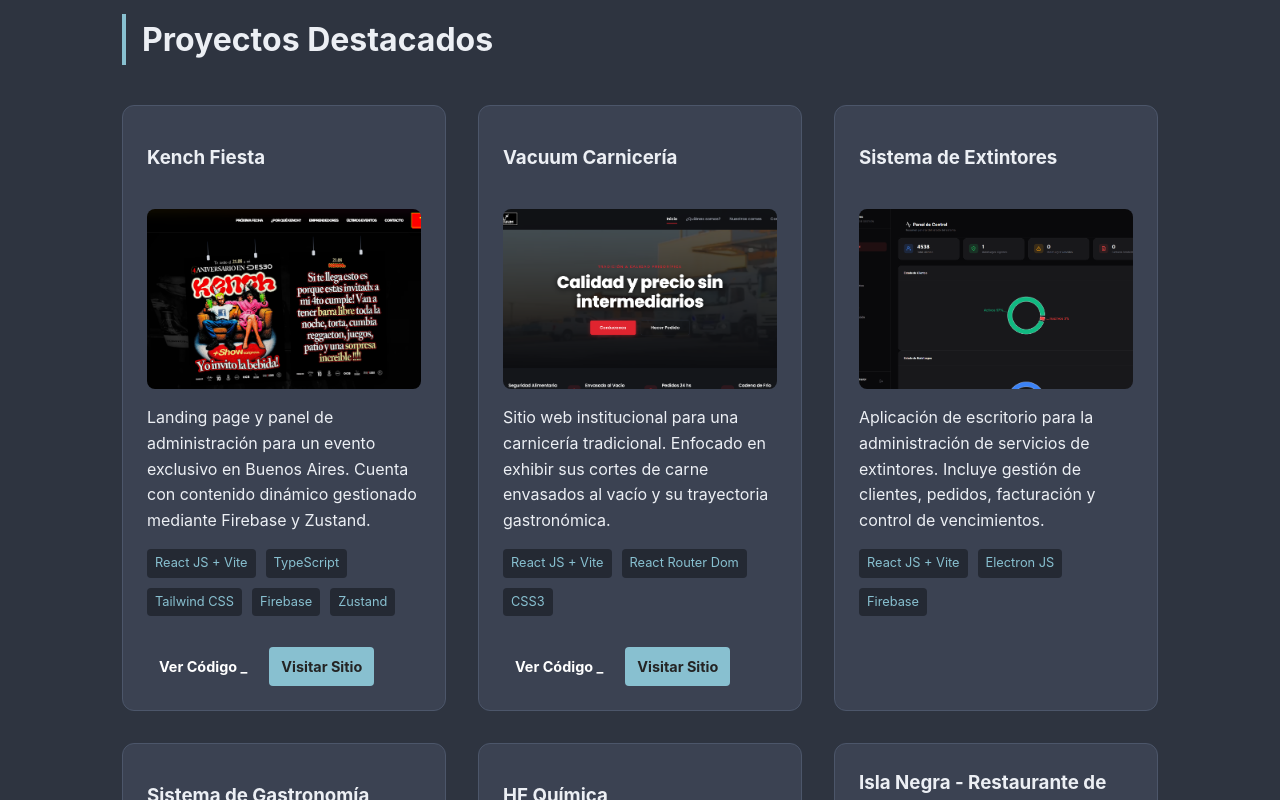
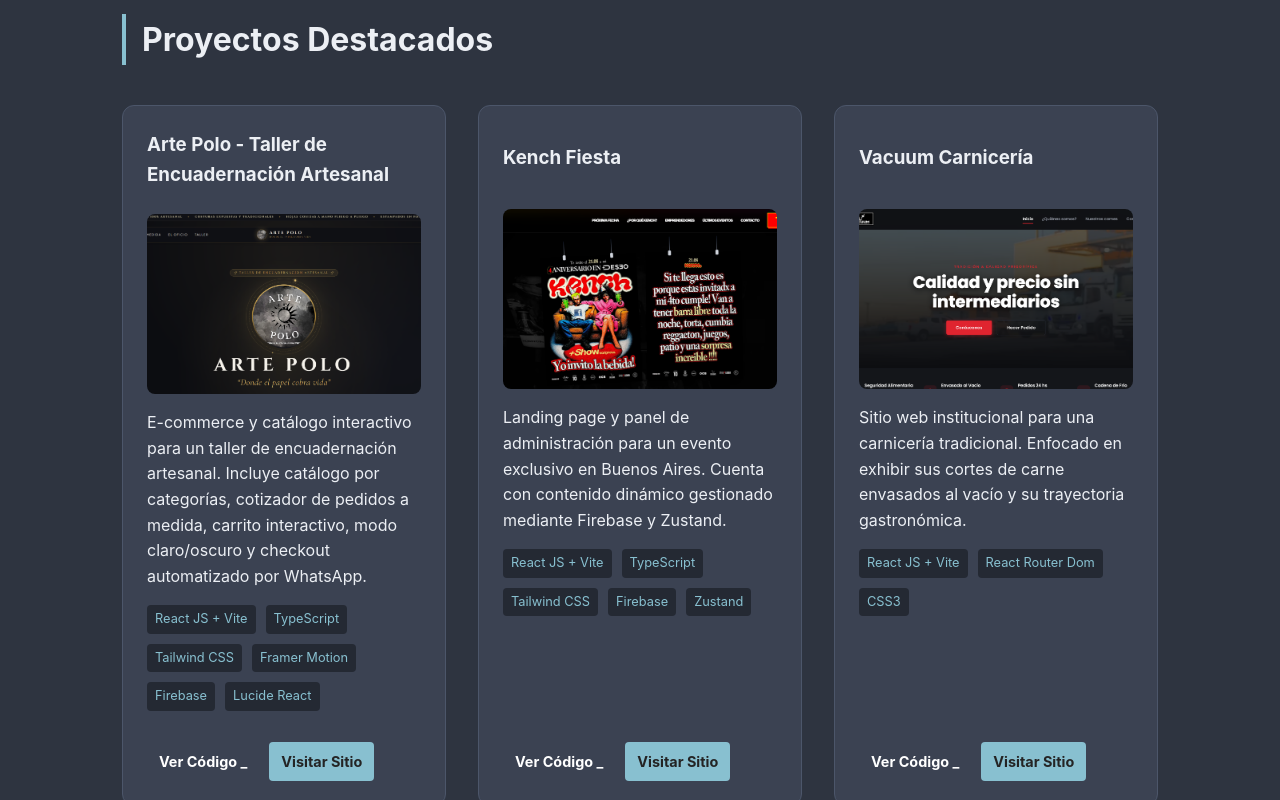
Before and after one commit to JoacoSperatti/portafolio, a React (Vite) app: page / in a window 1280 px wide. Shown: the part 1340-2140 px from the top of the page. Built offline with nearby package versions, Linux system fonts and the light colour scheme.

Commit message:
new commit

```diff
--- a/src/App.jsx
+++ b/src/App.jsx
@@ -5,6 +5,7 @@ import ProjectCard from "./components/ProjectCard";
 import Diplomas from "./components/Diplomas";
 import LanguageSwitcher from "./components/LanguageSwitcher";
 import "./App.css";
+import imgArtePolo from "./assets/ArtePolo.jpg";
 import imgPowerFit from "./assets/powerFit.jpg";
 import imgGestorTareas from "./assets/gestorTareas.jpg";
 import imgcuackkStore from "./assets/cuackkStore.jpg";
@@ -20,6 +21,22 @@ import { FaGithub, FaInstagram, FaWhatsapp, FaEnvelope, FaArrowUp } from "react-
 import { useTranslation } from "react-i18next";
 
 const getProjects = (t) => [
+  {
+    titulo: t("project_artepolo_title"),
+    desc: t("project_artepolo_desc"),
+    tech: [
+      "React JS + Vite",
+      "TypeScript",
+      "Tailwind CSS",
+      "Framer Motion",
+      "Firebase",
+      "Lucide React"
+    ],
+    image: imgArtePolo,
+    git: "https://github.com/JoacoSperatti/ArtePolo",
+    page: "https://arte-polo.vercel.app/",
+    featured: true,
+  },
   {
     titulo: t("project_kench_title"),
     desc: t("project_kench_desc"),
--- a/src/i18n.js
+++ b/src/i18n.js
@@ -20,6 +20,8 @@ const resources = {
       diploma_web: "Web Development",
       diploma_react: "React JS",
       diploma_js: "JavaScript",
+      project_artepolo_title: "Arte Polo - Artisan Bookbinding Workshop",
+      project_artepolo_desc: "E-commerce and interactive showcase for an artisan bookbinding workshop. Features product catalog, custom order builder, cart drawer, dark/light theme, and automated WhatsApp checkout.",
       project_IslaNegra_title: "Isla Negra - Signature restaurant in Palermo",
       project_IslaNegra_desc: "Digital showcase of space, designed for the user to enter, be tempted by the food/terrace videos, and reserve their table.",
       project_hfquimica_title: "HF Química",
@@ -72,6 +74,8 @@ const resources = {
       diploma_web: "Desarrollo Web",
       diploma_react: "React JS",
       diploma_js: "JavaScript",
+      project_artepolo_title: "Arte Polo - Taller de Encuadernación Artesanal",
+      project_artepolo_desc: "E-commerce y catálogo interactivo para un taller de encuadernación artesanal. Incluye catálogo por categorías, cotizador de pedidos a medida, carrito interactivo, modo claro/oscuro y checkout automatizado por WhatsApp.",
       project_IslaNegra_title: "Isla Negra - Restaurante de autor en Palermo",
       project_IslaNegra_desc: "Vidriera digital de espacio, diseñado para que el usuario entre, se tiente con los videos de la comida/terraza, y reserve su mesa.",
       project_hfquimica_title: "HF Química",
```
Also changed, not shown: src/assets/ArtePolo.jpg (added).
